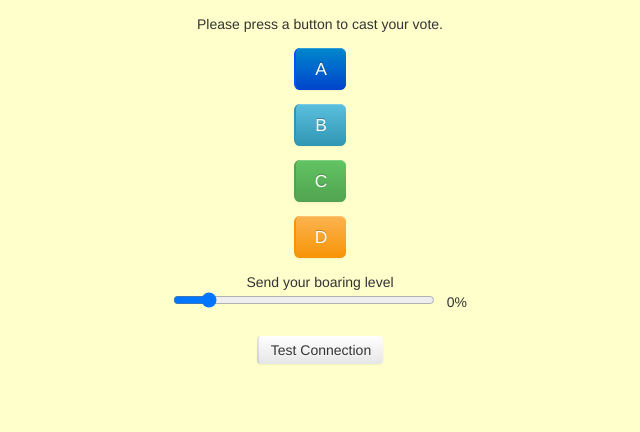
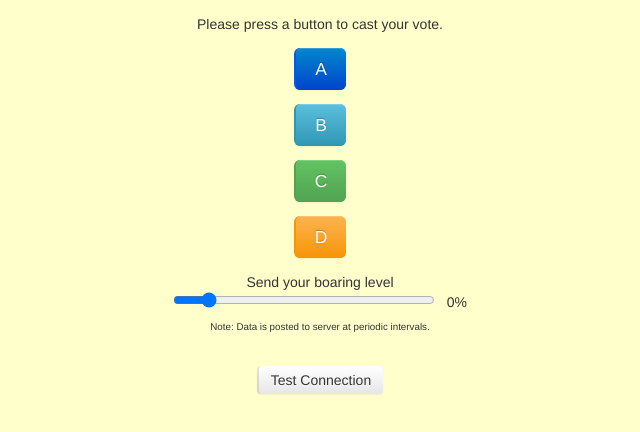
Before and after one commit to Senthile/msurvey, a website: page public/vote.html in a window 1280 px wide. Shown: the whole page, without its empty margins (320-960 px from the left). Drawn offline with Linux system fonts and the light colour scheme; no server answers.

Commit message:
files changed

```diff
--- a/public/vote.html
+++ b/public/vote.html
@@ -132,6 +132,14 @@
                 </div>
             </div>
 
+        <div class="row-fluid" >
+            <div class="span12">
+                <div align="center" style="margin-top: -0.5em; font-size: 0.7em;">
+                    Note: Data is posted to server at periodic intervals.
+                </div>
+            </div>
+        </div>
+
             <div class="row-fluid">
                 <div class="span12">
                     <div align="center" style="margin-top: 1em;">
```
